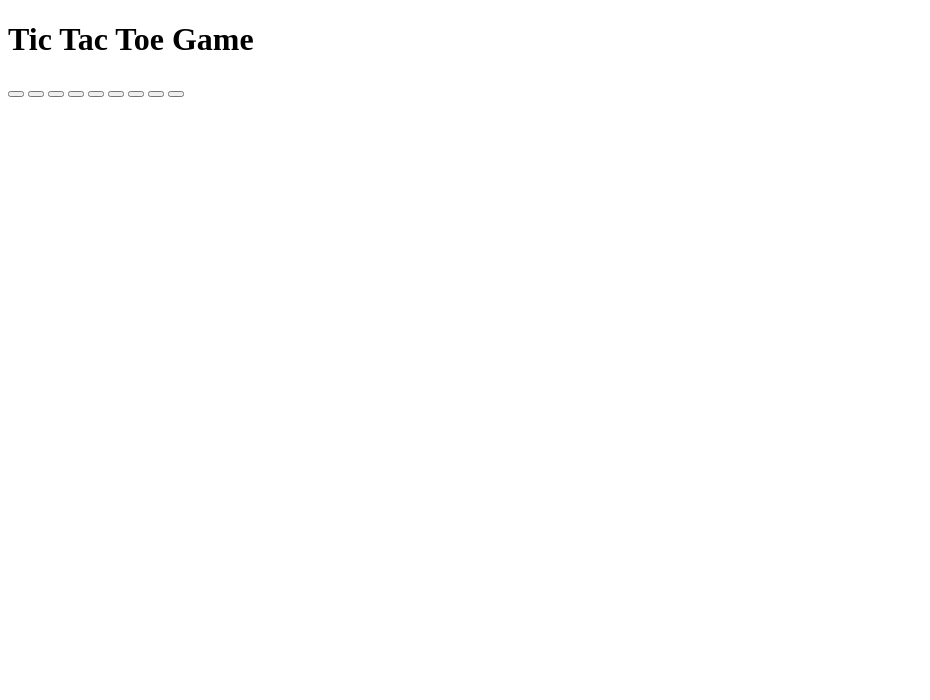
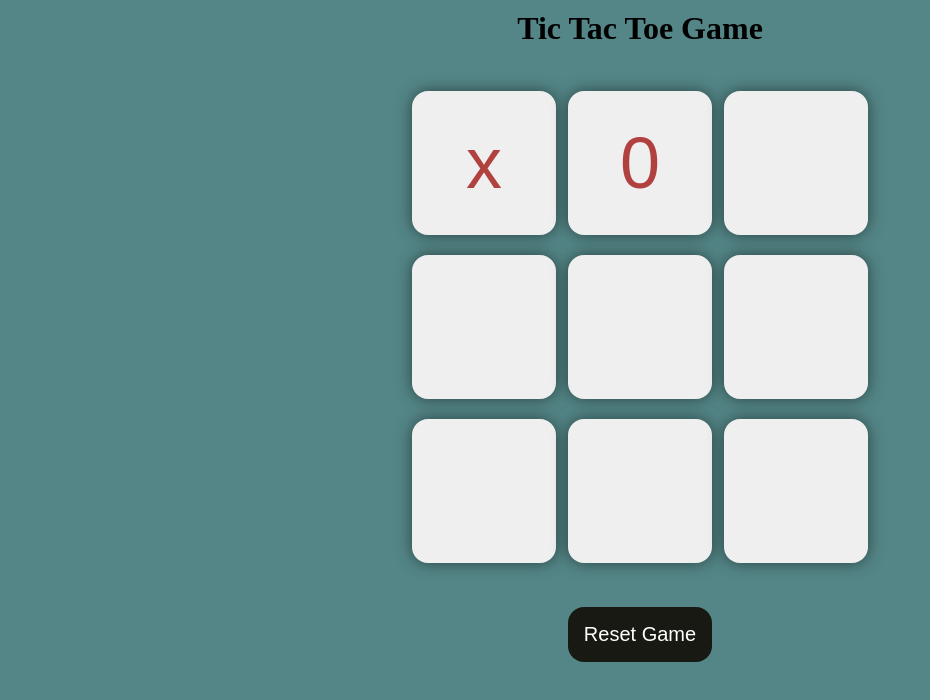
Before and after one commit to Nishaojha1/TicTacToe, a plain HTML site: page index.html in a window 1280 px wide. Shown: the whole page, without its empty margins (0-930 px from the left). Drawn offline with Linux system fonts and the light colour scheme.

Commit message:
Basic layout of the game is completed

```diff
--- a/index.html
+++ b/index.html
@@ -4,14 +4,15 @@
     <meta charset="UTF-8" />
     <meta name="viewport" content="width=device-width, initial-scale=1.0" />
     <title>tictactoe game</title>
+    <link rel="stylesheet" href="style.css">
 </head>
 <body>
     <main>
         <h1>Tic Tac Toe Game</h1>
         <div class="container">
         <div class="game">
-            <button class="box"></button>
-            <button class="box"></button>
+            <button class="box">x</button>
+            <button class="box">0</button>
             <button class="box"></button>
             <button class="box"></button>
             <button class="box"></button>
@@ -21,6 +22,7 @@
             <button class="box"></button>
         </div>
     </div>
+    <button id="reset">Reset Game</button>
     </main>
 </body>
 </html>
--- a/style.css
+++ b/style.css
@@ -0,0 +1,42 @@
+*{
+    margin: 0;
+    padding: 0;
+}
+body{
+    background-color: #548687;
+    text-align: center;
+    padding: 10px;
+}
+.container{
+    height: 70vh;
+    display: flex;
+    justify-content: center;
+    align-items: center;
+    gap: 1.5vmin;
+}
+.game{
+    height: 60vmin;
+    width: 60vmin;
+    display: flex;
+    flex-wrap: wrap;
+    justify-content: center;
+    align-items: center;
+    gap: 1.5vmin;
+}
+.box{
+    height: 18vmin;
+    width: 18vmin;
+    border-radius: 1rem;
+    border: none;
+    box-shadow: 0 0 1rem rgba(0, 0, 0, 0.5);
+    font-size: 9vmin;
+    color: #b0413e;
+}
+#reset{
+    padding: 1rem;
+    font-size: 1.25rem;
+    background-color: #191913;
+    color: #fff;
+    border-radius: 1rem;
+    border: none;
+}
```
